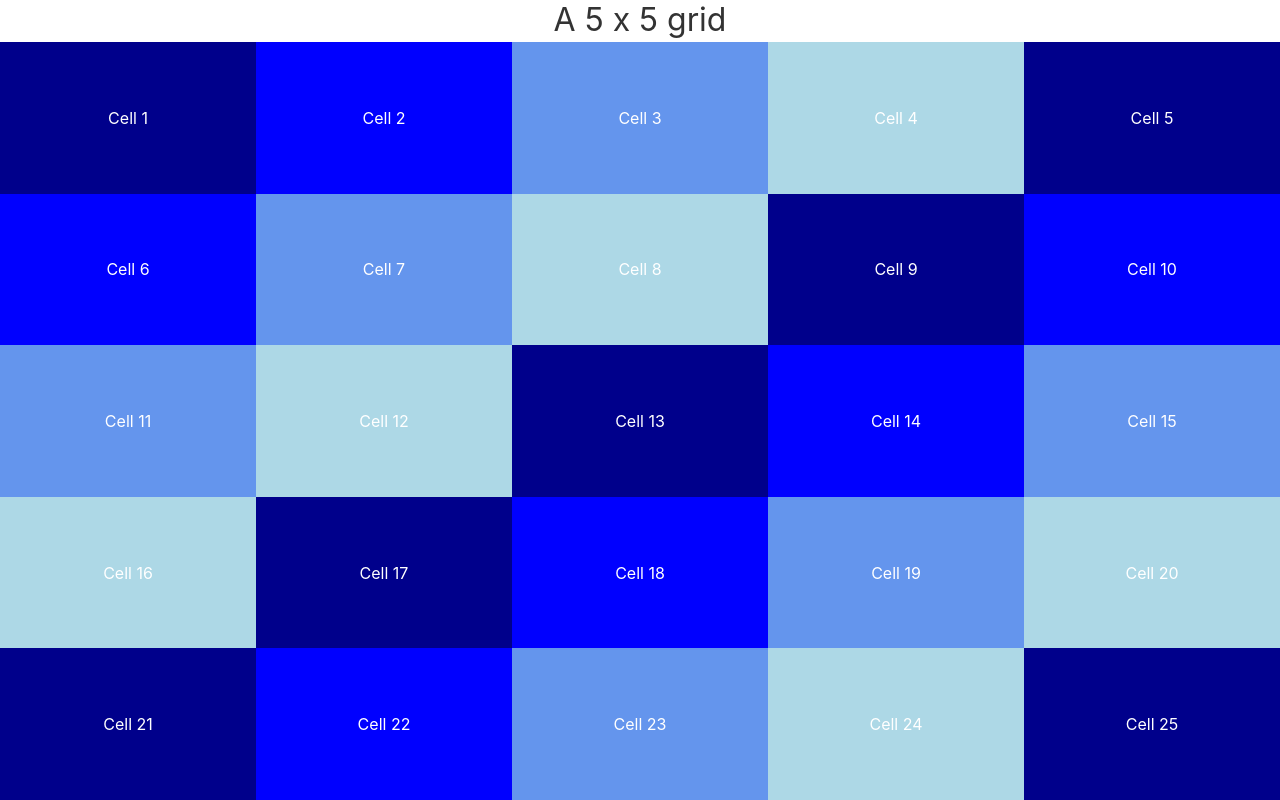
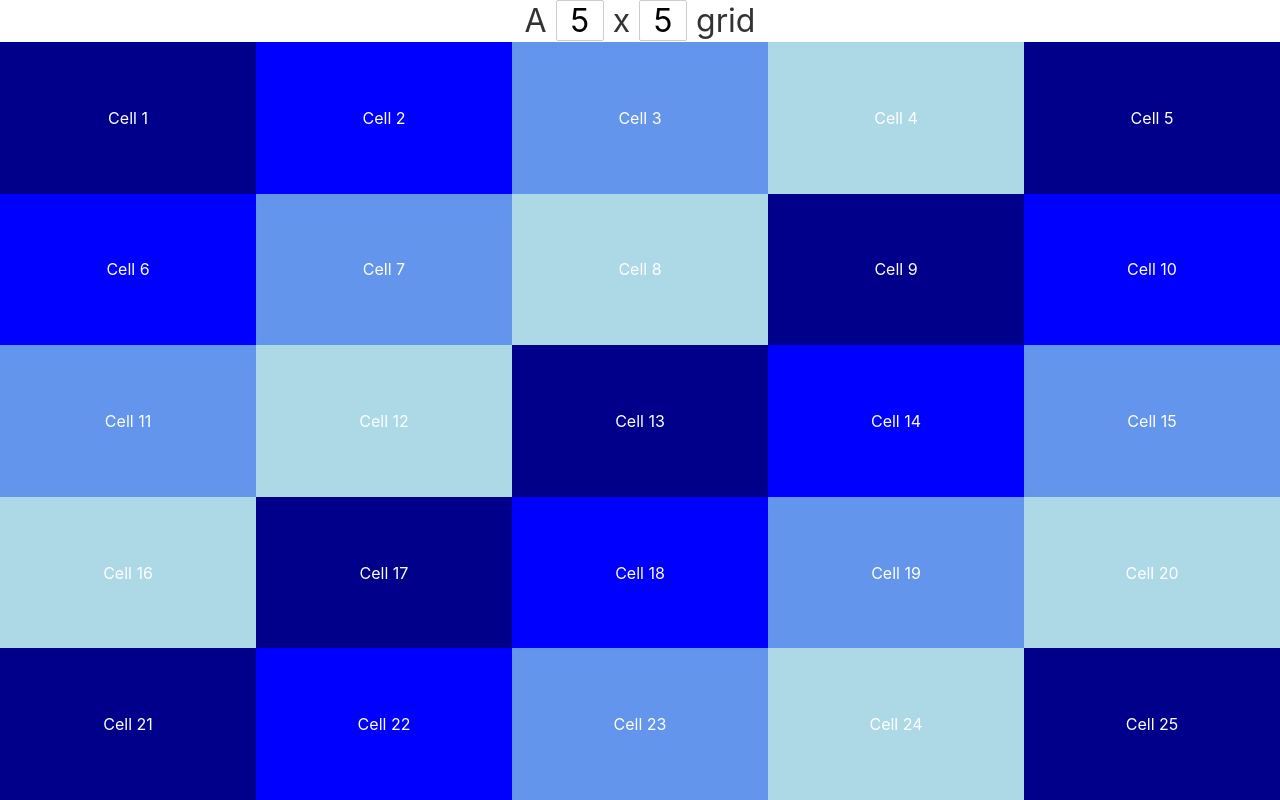
Before and after one commit to numical/svelte-start, a Svelte app: page / in a window 1280 px wide. Built offline with nearby package versions, Linux system fonts and the light colour scheme.

Commit message:
dynamically set grid size in header

```diff
--- a/src/App.svelte
+++ b/src/App.svelte
@@ -1,21 +1,24 @@
 <script>
-	const numCols = 5;
-	const numRows = 5;
 	const colours = ['darkblue', 'blue', 'cornflowerblue', 'lightblue'];
-	const cells = Array(numCols * numCols).fill(0).map((_, index) => ({
+	let numCols = 5;
+	let numRows = 5;
+	$: cells = Array((numCols || 1) * (numRows || 1)).fill(0).map((_, index) => ({
 		text: `Cell ${index + 1}`,
 		colour: colours[(index % colours.length)]
 	}));
-	const gridInstructions = `
-		grid-template-columns: repeat(${numCols}, ${100/numCols}vw);
-		grid-template-rows: repeat(${numRows}, calc((100vh - 2rem - 10px)/${numRows}));
+	$: gridInstructions = `
+		grid-template-columns: repeat(${numCols || 1}, ${100/(numCols || 1)}vw);
+		grid-template-rows: repeat(${numRows || 1}, calc((100vh - 2rem - 10px)/${numRows || 1}));
 	`;
-
 </script>
 
 <main>
 	<div class="title">
-		{`A ${numCols} x ${numRows} grid`}
+		A
+		<input type="number" min=1 max=99 bind:value={numCols} />
+		x
+		<input type="number" min=1 max=99 bind:value={numRows} />
+		grid
 	</div>
 	<div class="gridContainer" style="{gridInstructions}">
 		{#each cells as cell}
@@ -25,6 +28,20 @@
 </main>
 
 <style>
+	input[type=number] {
+		text-align: center;
+		width: 3rem;
+		margin: 0;
+		padding: 0;
+		-moz-appearance: textfield;
+	}
+	input[type=number]::-webkit-inner-spin-button,
+	input[type=number]::-webkit-outer-spin-button {
+		-webkit-appearance: none;
+		-moz-appearance: none;
+		appearance: none;
+		margin: 0;
+	}
 	.title {
 		font-size: 2rem;
 		text-align: center;
```
